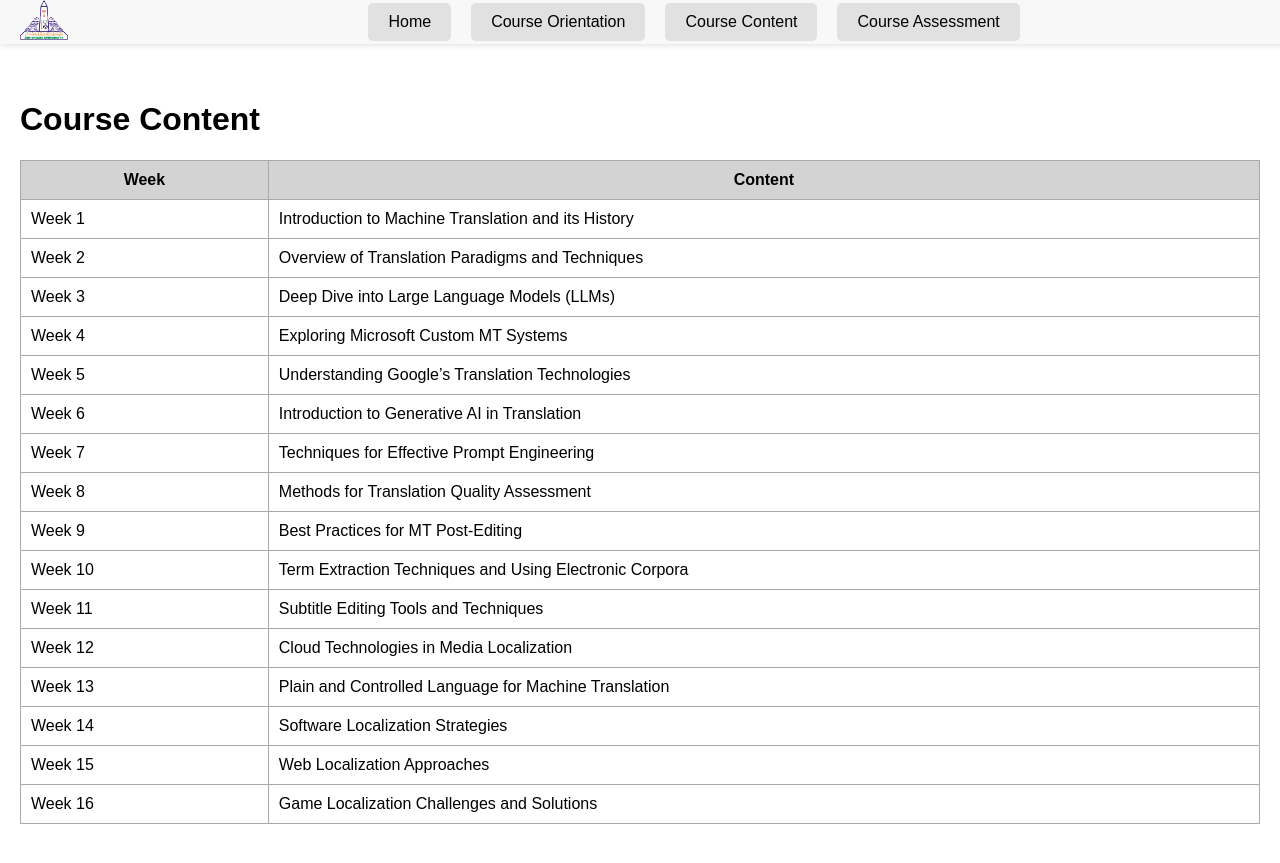
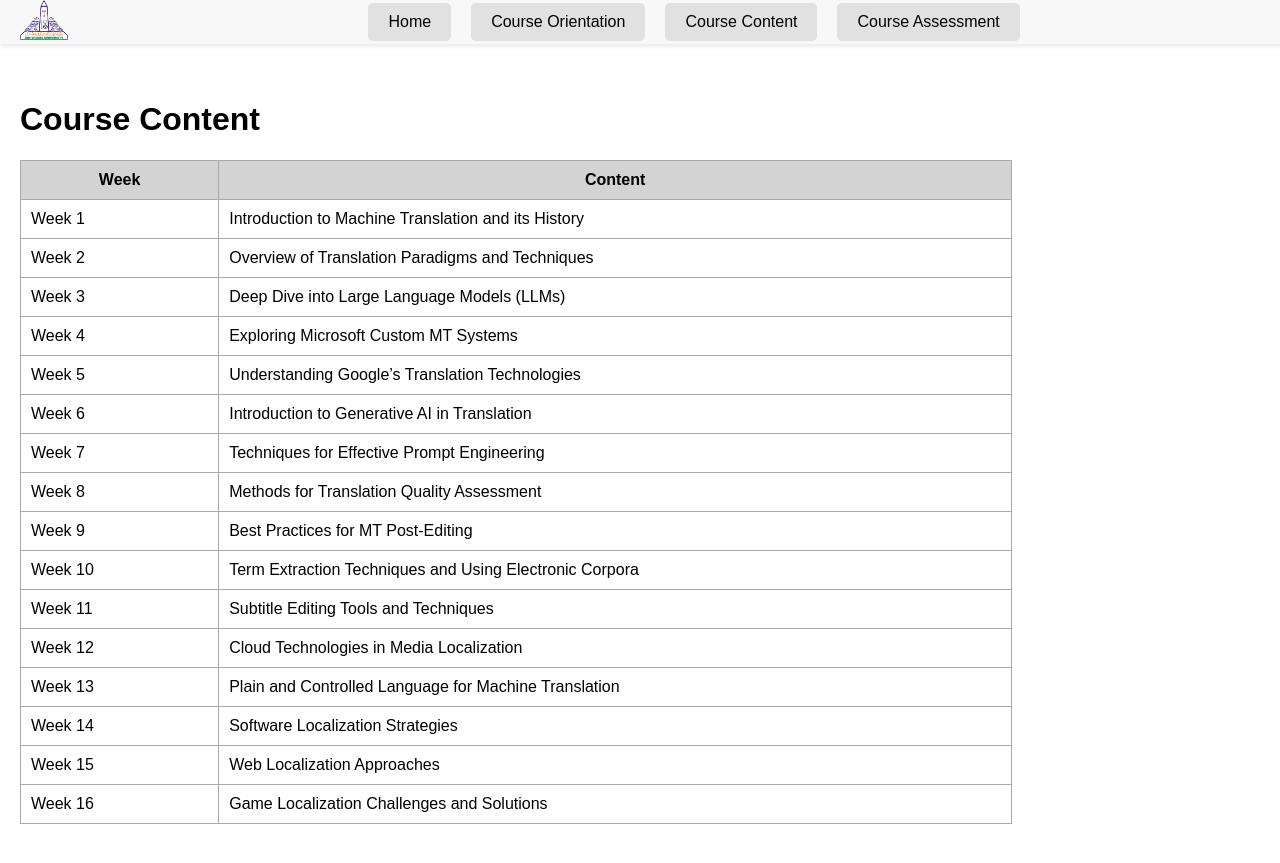
Before and after one commit to nessmadiab/nessmadiab.github.io, a Jekyll site: the page built from content.md, in a window 1280 px wide. Shown: the top 863 px of the page. Built offline with Jekyll 4.4.1, drawn with Linux system fonts in a browser that asks for light colours.

Commit message:
Update content.md

```diff
--- a/content.md
+++ b/content.md
@@ -5,7 +5,7 @@
 
 # Course Content
 
-<table style="width: 100%; border-collapse: collapse;">
+<table style="width: 80%; border-collapse: collapse;">
   <thead>
     <tr style="background-color: lightgrey;">
       <th style="width: 20%; border: 1px solid darkgrey; font-weight: bold; padding: 10px;">Week</th>
```
